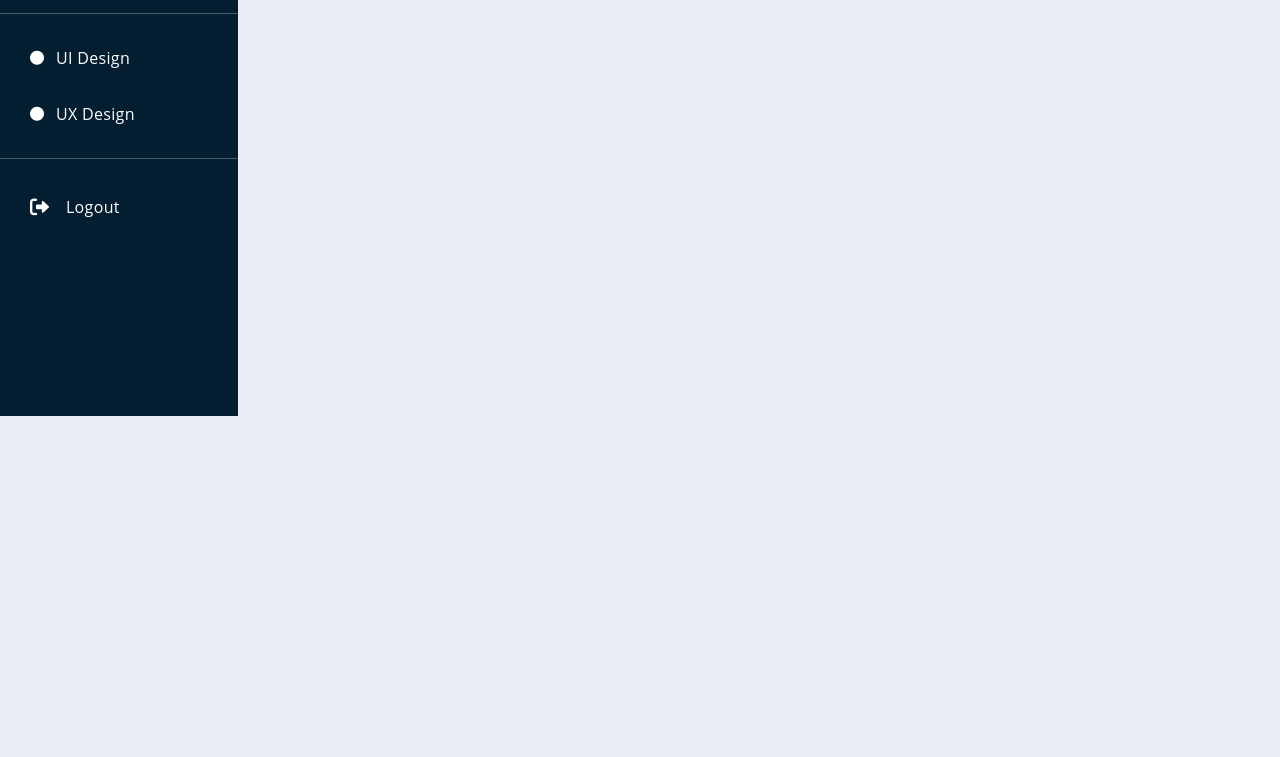
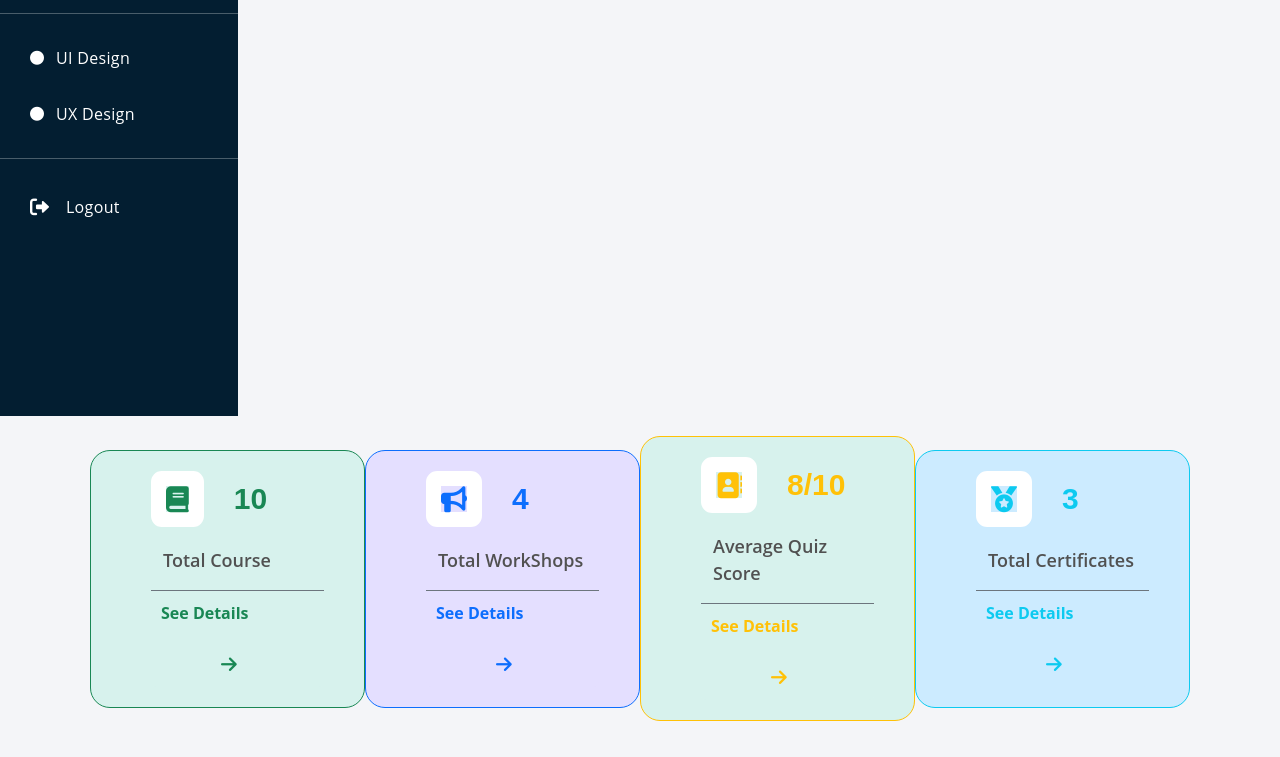
Before and after one commit to Zulfiqarkhokhar/interactive-learning-module, a plain HTML site: page index.html in a window 1280 px wide. Shown: the part 384-1141 px from the top of the page. Before the commit the page ends 800 px from the top, so only its background shows below. Drawn offline with nearby package versions, Linux system fonts and the light colour scheme.

Commit message:
content commit

```diff
--- a/index.html
+++ b/index.html
@@ -88,7 +88,69 @@
             </div>
           </header>
         </div>
-     </div>
+      </div>
+    </div>
+
+     <!-- Dashboard -->
+
+     <!-- Content -->
+     <div class="container d-flex" id="content">
+      <div class="d-flex justify-content-between">
+        <div class="card border-success mb-3" style="max-width: 18rem;">
+          <div class="card-body text-success">
+            <h5 class="card-title" id="icon"><i class="fa-solid fa-book"></i>10</h5>
+            <p class="card-text">Total Course</p>
+            <div class="card-footer border-secondary text-success">
+              See Details
+              <i class="fa-solid fa-arrow-right"></i>
+            </div>
+          </div>
+        </div>
+      </div>
+
+      <div class="d-flex justify-content-between">
+        <div class="card border-primary mb-3" style="max-width: 18rem; background: #e4dfff;">
+          <div class="card-body text-primary">
+            <h5 class="card-title" id="icon"><i class="fa fa-bullhorn"></i>4</h5>
+            <p class="card-text">Total WorkShops</p>
+            <div class="card-footer border-secondary text-primary" style="background-color: #e4dfff;">
+              See Details
+              <i class="fa-solid fa-arrow-right"></i>
+            </div>
+          </div>
+        </div>
+      </div>
+
+      <div class="d-flex justify-content-between">
+        <div class="card border-warning mb-3" style="max-width: 18rem;">
+          <div class="card-body text-warning">
+            <h5 class="card-title" id="icon"><i class="fa-solid fa-address-book"></i>8/10</h5>
+            <p class="card-text">Average Quiz Score</p>
+            <div class="card-footer border-secondary text-warning">
+              See Details
+              <i class="fa-solid fa-arrow-right"></i>
+            </div>
+          </div>
+        </div>
+      </div>
+
+      <div class="d-flex justify-content-between">
+        <div class="card border-info mb-3" style="max-width: 18rem; background-color: #ccebff;">
+          <div class="card-body text-info">
+            <h5 class="card-title" id="icon"><i class="fa-solid fa-medal"></i>3</h5>
+            <p class="card-text">Total Certificates</p>
+            <div class="card-footer border-secondary text-info" style="background-color: #ccebff;">
+              See Details
+              <i class="fa-solid fa-arrow-right"></i>
+            </div>
+          </div>
+        </div>
+      </div>
+    </div>
+
+    <!-- End Content -->
+
+
     <script src="https://code.jquery.com/jquery-3.6.0.min.js"></script>
     <script src="bootstrap.bundle.js"></script>
     <script src="script.js"></script>
--- a/styles.css
+++ b/styles.css
@@ -32,7 +32,7 @@ body {
   line-height: 1.5;
   color: #515151;
   text-align: left;
-  background-color: #e9edf4;
+  background-color: #f4f5f8;
 }
 
 h1,
@@ -84,7 +84,7 @@ h1,
   font-size: 2.5rem;
   font-weight: normal;
 }
-
+/*
 .card {
   position: relative;
   display: -webkit-box;
@@ -110,16 +110,17 @@ h1,
   -ms-flex: 1 1 auto;
   flex: 1 1 auto;
   padding: 1.25rem;
-}
+} */
 
-.card-header {
+/* .card-header {
   padding: 0.75rem 1.25rem;
   margin-bottom: 0;
   background-color: rgba(0, 0, 0, 0.03);
   border-bottom: 1px solid rgba(0, 0, 0, 0.125);
   text-align: center;
-}
+} */
 
+   /* dashboard */
 .dashboard {
   display: -webkit-box;
   display: -webkit-flex;
@@ -505,3 +506,86 @@ h1,
     left: 0;
   }
 }
+
+
+  /* content */
+
+#content {
+  padding: 20px;
+  color: #000;
+  justify-content: space-between;
+  align-items: center;
+}
+
+#content .card {
+  background-color: rgb(215, 242, 237);
+  border-radius: 20px;
+}
+
+#content .card-body {
+  padding: 10px 20px 10px 20px;
+  margin: 10px 20px 10px 40px;
+}
+
+.card-body #icon{
+  font-size: 30px;
+  font-weight: 700;
+}
+
+.card-title .fa-book {
+  border:  15px solid #fff;
+  font-size: 26px;
+  font-weight: 600;
+  margin-right: 30px;
+  border-radius: 20%;
+}
+
+.card-title .fa-bullhorn {
+  border:  15px solid #fff;
+  font-size: 26px;
+  font-weight: 600;
+  margin-right: 30px;
+  border-radius: 20%;
+}
+
+
+.card-title .fa-address-book{
+  border:  15px solid #fff;
+  font-size: 26px;
+  font-weight: 600;
+  margin-right: 30px;
+  border-radius: 20%;
+}
+
+
+
+.card-title .fa-medal {
+  border:  15px solid #fff;
+  font-size: 26px;
+  font-weight: 600;
+  margin-right: 30px;
+  border-radius: 20%;
+}
+
+
+.card-text {
+  font-size: 18px;
+  color: #515151;
+  font-weight: 600;
+  margin-top: 20px;
+  margin-left: 12px;
+}
+
+.card-footer {
+  background-color:  rgb(215, 242, 237);
+  padding: 10px;
+  font-size: 16px;
+  font-weight: bold;
+}
+
+.card-footer .fa-arrow-right {
+  font-size: 18px;
+  margin-top: 30px;
+  margin-bottom: 0px;
+  margin-left: 60px;
+}
```
Also changed, not shown: bootstrap.css.
